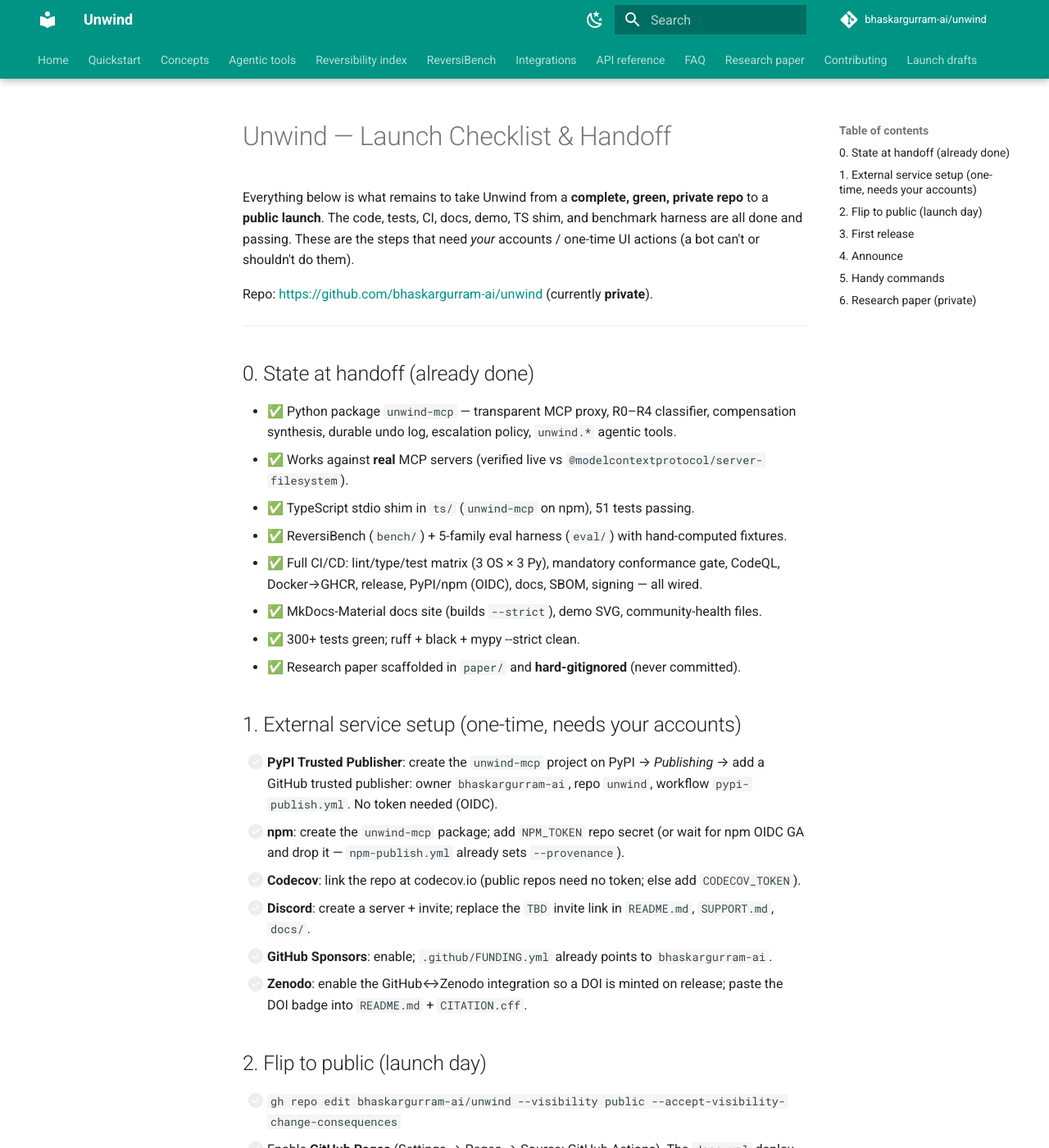
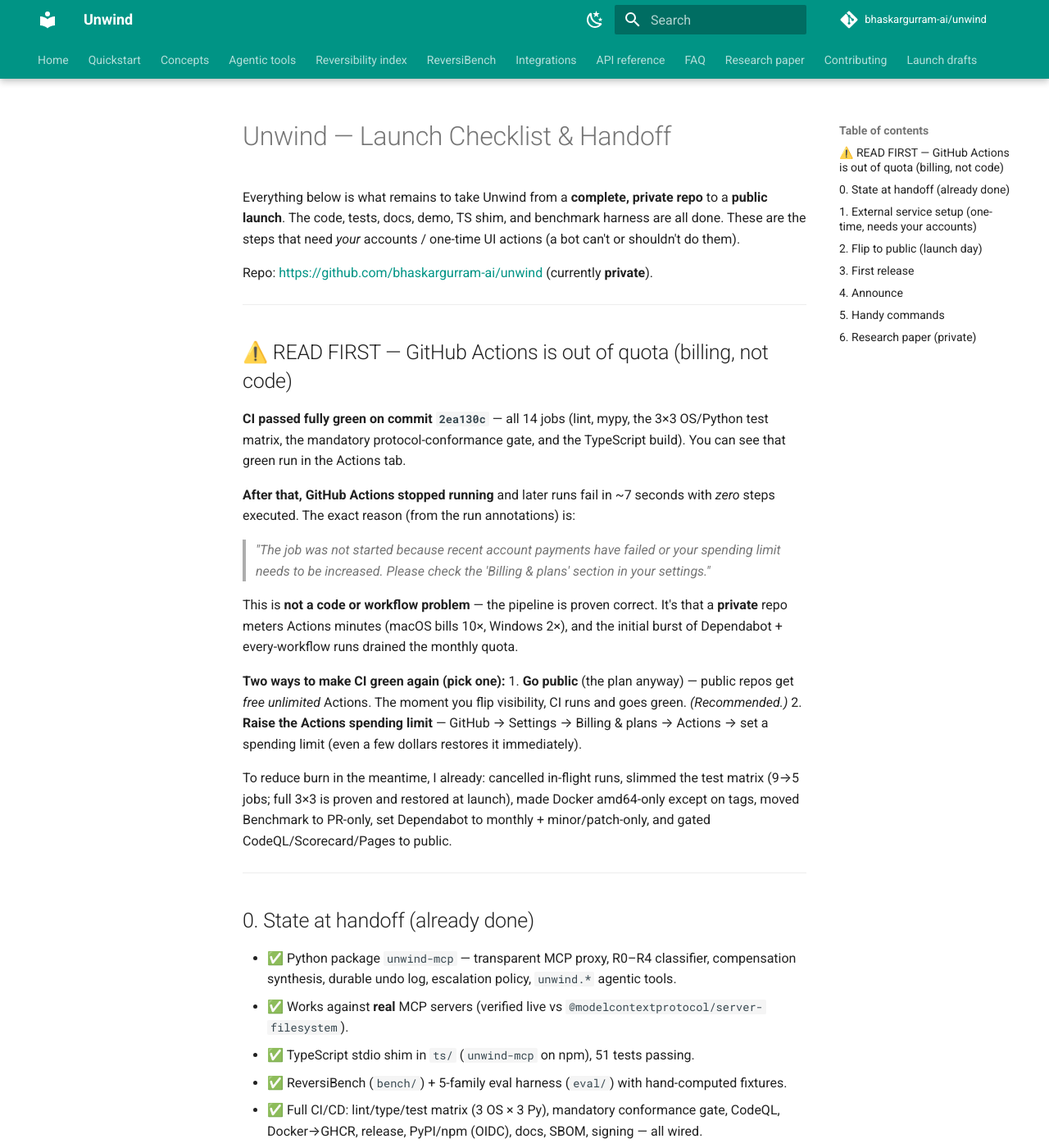
Before and after one commit to bhaskargurram-ai/unwind, an MkDocs documentation site: the page built from docs/launch/LAUNCH_CHECKLIST.md, in a window 1280 px wide and 1400 px high. Shown: the whole window at 82% size. Built offline with MkDocs 1.6.1 and Material for MkDocs 9.7.7, drawn with Linux system fonts in a browser that asks for light colours; comment, search, counter and statistics services are not loaded; the version menu is left out; some of the changed text lies outside the part shown.

Commit message:
ci: cut Actions cost for private phase (slim matrix 9→5, amd64-only Docker, PR-only benchmark, monthly minor-only Dependabot); document billing fix
The initial CI burst exhausted the private-repo Actions quota. CI was fully green
on 2ea130c; later runs fail on billing, not code. These changes make the pipeline
sustainable and it goes green again on going public (free Actions) or raising the
spending limit. See docs/launch/LAUNCH_CHECKLIST.md.

Co-Authored-By: Claude Opus 4.8 (1M context) <noreply@anthropic.com>
Claude-Session: https://claude.ai/code/session_01MVfAxqLHCMCbyBWKQJrBAb

```diff
--- a/docs/launch/LAUNCH_CHECKLIST.md
+++ b/docs/launch/LAUNCH_CHECKLIST.md
@@ -1,11 +1,41 @@
 # Unwind — Launch Checklist & Handoff
 
-Everything below is what remains to take Unwind from a **complete, green, private
-repo** to a **public launch**. The code, tests, CI, docs, demo, TS shim, and
-benchmark harness are all done and passing. These are the steps that need *your*
-accounts / one-time UI actions (a bot can't or shouldn't do them).
+Everything below is what remains to take Unwind from a **complete, private repo**
+to a **public launch**. The code, tests, docs, demo, TS shim, and benchmark
+harness are all done. These are the steps that need *your* accounts / one-time UI
+actions (a bot can't or shouldn't do them).
 
 Repo: <https://github.com/bhaskargurram-ai/unwind> (currently **private**).
+
+---
+
+## ⚠️ READ FIRST — GitHub Actions is out of quota (billing, not code)
+
+**CI passed fully green on commit `2ea130c`** — all 14 jobs (lint, mypy, the
+3×3 OS/Python test matrix, the mandatory protocol-conformance gate, and the
+TypeScript build). You can see that green run in the Actions tab.
+
+**After that, GitHub Actions stopped running** and later runs fail in ~7 seconds
+with *zero* steps executed. The exact reason (from the run annotations) is:
+
+> *"The job was not started because recent account payments have failed or your
+> spending limit needs to be increased. Please check the 'Billing & plans'
+> section in your settings."*
+
+This is **not a code or workflow problem** — the pipeline is proven correct. It's
+that a **private** repo meters Actions minutes (macOS bills 10×, Windows 2×), and
+the initial burst of Dependabot + every-workflow runs drained the monthly quota.
+
+**Two ways to make CI green again (pick one):**
+1. **Go public** (the plan anyway) — public repos get *free unlimited* Actions.
+   The moment you flip visibility, CI runs and goes green. *(Recommended.)*
+2. **Raise the Actions spending limit** — GitHub → Settings → Billing & plans →
+   Actions → set a spending limit (even a few dollars restores it immediately).
+
+To reduce burn in the meantime, I already: cancelled in-flight runs, slimmed the
+test matrix (9→5 jobs; full 3×3 is proven and restored at launch), made Docker
+amd64-only except on tags, moved Benchmark to PR-only, set Dependabot to monthly
++ minor/patch-only, and gated CodeQL/Scorecard/Pages to public.
 
 ---
 
@@ -41,7 +71,12 @@ Repo: <https://github.com/bhaskargurram-ai/unwind> (currently **private**).
 - [ ] Enable **branch protection** on `main` (requires Pro or public): require the
       `CI success` check + ≥1 review. (A ready API call is in section 5.)
 - [ ] Upload a **social preview** image (Settings → General → Social preview), 1280×640.
-- [ ] OpenSSF **Scorecard** + **Benchmark** trend workflows auto-activate on public.
+- [ ] OpenSSF **Scorecard** + **Benchmark** trend + **CodeQL** + **Pages** deploy
+      all auto-activate on public (they're gated on `repository.visibility`).
+- [ ] Optionally widen `ci.yml`'s `test` matrix back to the full 3×3 (list
+      `macos-latest` and `windows-latest` under `matrix.os` and drop the
+      `include:`) and set Docker `platforms` back to multi-arch on push — cheap
+      once Actions is free on public.
 
 ## 3. First release
 - [ ] Confirm CI is green on `main`.
```
Also changed, not shown: 4 other files.
